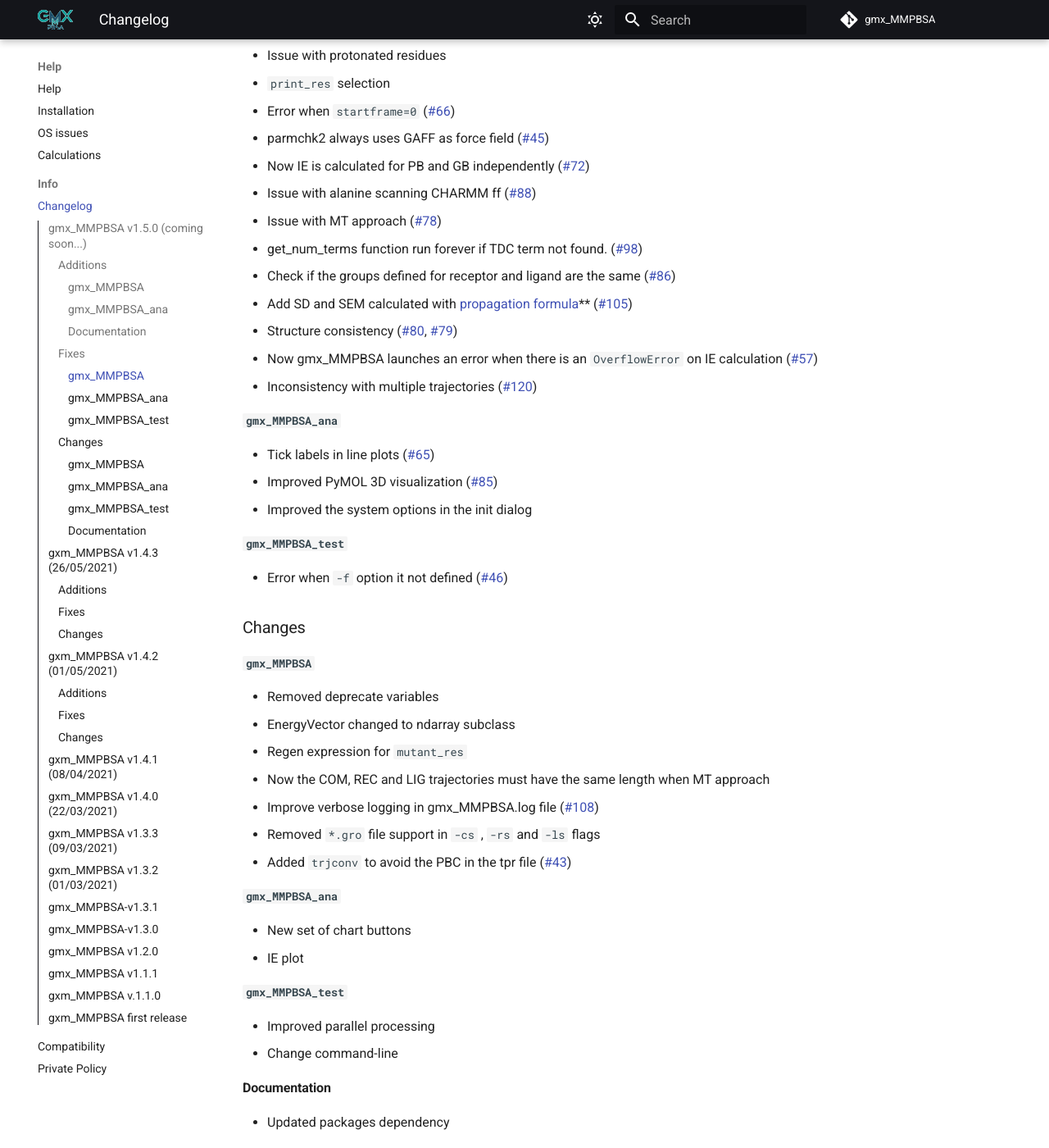
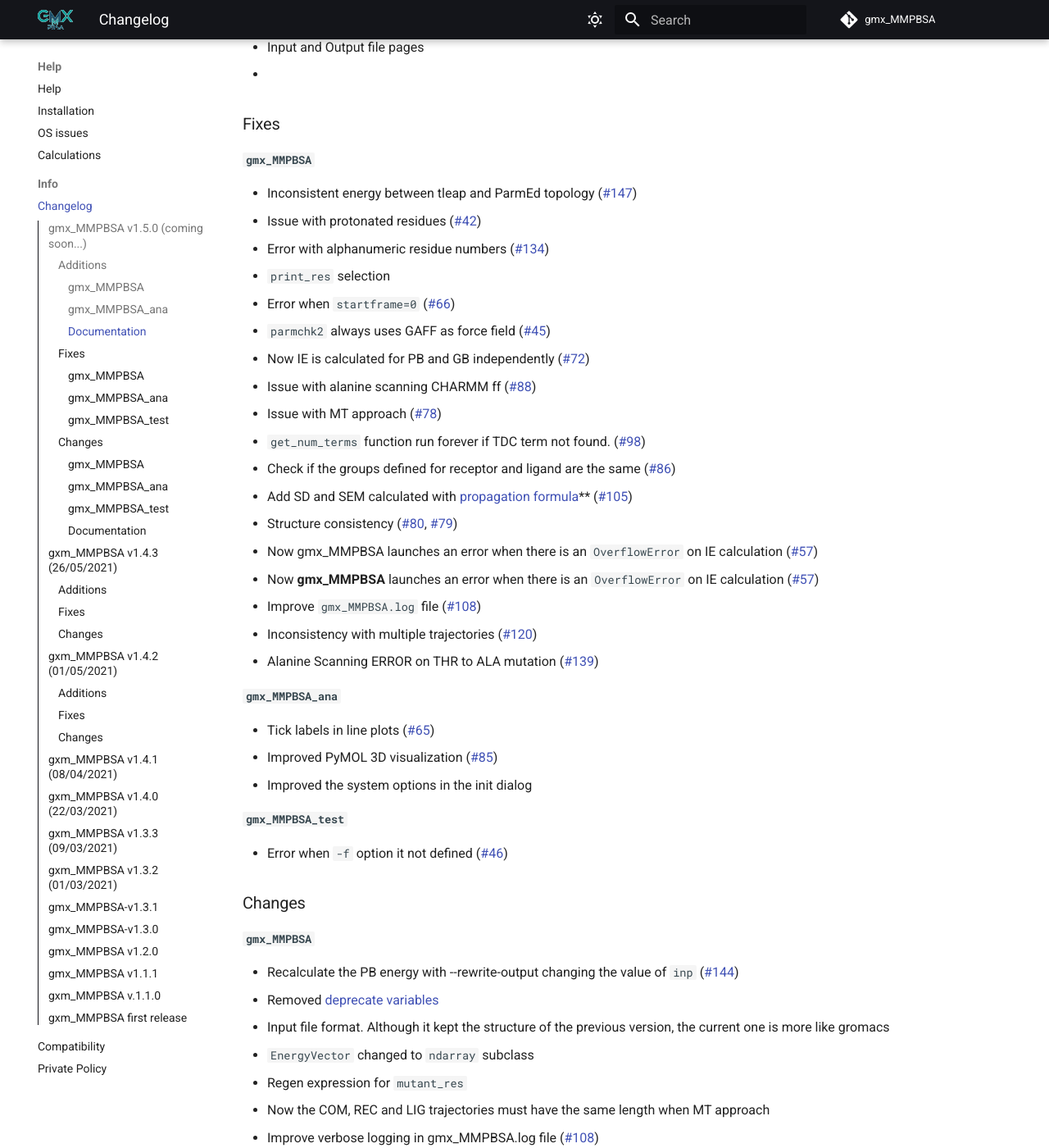
Before and after one commit to Valdes-Tresanco-MS/gmx_MMPBSA, an MkDocs documentation site: the page built from docs/changelog.md, in a window 1280 px wide and 1400 px high, scrolled down 1563 px. Shown: the whole window at 82% size. Built offline with MkDocs 1.6.1 and Material for MkDocs 9.7.7, drawn with Linux system fonts in a browser that asks for light colours; comment, search, counter and statistics services are not loaded; some of the changed text lies outside the part shown.

Commit message:
updated changelog

```diff
--- a/docs/changelog.md
+++ b/docs/changelog.md
@@ -7,14 +7,17 @@
 
 ### Additions
 #### `gmx_MMPBSA`
-- Option to create an input file (`--create_input`)
-- New format file (h5) to store all the data result
+- Option to create an [input file](#the-input-file) (`--create_input`)
+- New format file (h5) to store all the data result (`Experimental`)
 - enabled NonLinear PB solver in `sander` (#63)
 - enabled all `pbsa` options in `sander` (#64)
 - enabled all `3D-RISM` variables (#68)
 - Improve IE output data (#91)
 - New C2 Entropy method added (#73)
+- New modified PBRadiis for GAFF (#140) and CHARMM (#141) force fields
 - New method to get the `decomp` data without the API classes
+- conda package (#55)
+- Checking structure consistency method (#44)
 #### `gmx_MMPBSA_ana`
 - Chart properties selector. The following properties can be changed:
   - Font size:
@@ -32,29 +35,36 @@
   - Highlight or split components
 - Frame range and interval selection
 - Chart data can be visualized in table format and copy directly to excel
+- Summary table for complex, receptor, ligand, etc.
 - Now the outputs files can be visualized as document in their own sub-window
 - New button to launch all the graphics and functions associated to item
 - Highlighted Bar and Heatmap plot
 - User setting file per-system
+- Frames to Time conversion
 #### Documentation
 - Code block names and annotations
 - Input and Output file pages
 -
 ### Fixes
 #### `gmx_MMPBSA`
-- Issue with protonated residues
+- Inconsistent energy between tleap and ParmEd topology (#147)
+- Issue with protonated residues (#42)
+- Error with alphanumeric residue numbers (#134)
 - `print_res` selection
 - Error when `startframe=0` (#66)
-- parmchk2 always uses GAFF as force field (#45)
+- `parmchk2` always uses GAFF as force field (#45)
 - Now IE is calculated for PB and GB independently (#72)
 - Issue with alanine scanning CHARMM ff (#88)
 - Issue with MT approach (#78)
-- get_num_terms function run forever if TDC term not found. (#98)
+- `get_num_terms` function run forever if TDC term not found. (#98)
 - Check if the groups defined for receptor and ligand are the same (#86)
 - Add SD and SEM calculated with [propagation formula](https://en.wikipedia.org/wiki/Propagation_of_uncertainty#Example_formulae)** (#105)
 - Structure consistency (#80, #79)
 - Now gmx_MMPBSA launches an error when there is an `OverflowError` on IE calculation (#57)
+- Now **gmx_MMPBSA** launches an error when there is an `OverflowError` on IE calculation (#57)
+- Improve `gmx_MMPBSA.log` file (#108)
 - Inconsistency with multiple trajectories (#120)
+- Alanine Scanning ERROR on THR to ALA mutation (#139)
 #### `gmx_MMPBSA_ana`
 - Tick labels in line plots (#65)
 - Improved PyMOL 3D visualization (#85)
@@ -64,8 +74,10 @@
 
 ### Changes
 #### `gmx_MMPBSA`
-- Removed deprecate variables
-- EnergyVector changed to ndarray subclass
+- Recalculate the PB energy with --rewrite-output changing the value of `inp` (#144)
+- Removed [deprecate variables](compatibility.md#variables)
+- Input file format. Although it kept the structure of the previous version, the current one is more like gromacs
+- `EnergyVector` changed to `ndarray` subclass
 - Regen expression for `mutant_res`
 - Now the COM, REC and LIG trajectories must have the same length when MT approach
 - Improve verbose logging in gmx_MMPBSA.log file (#108)
```
Also changed, not shown: docs/compatibility.md (+1 -0 lines).
